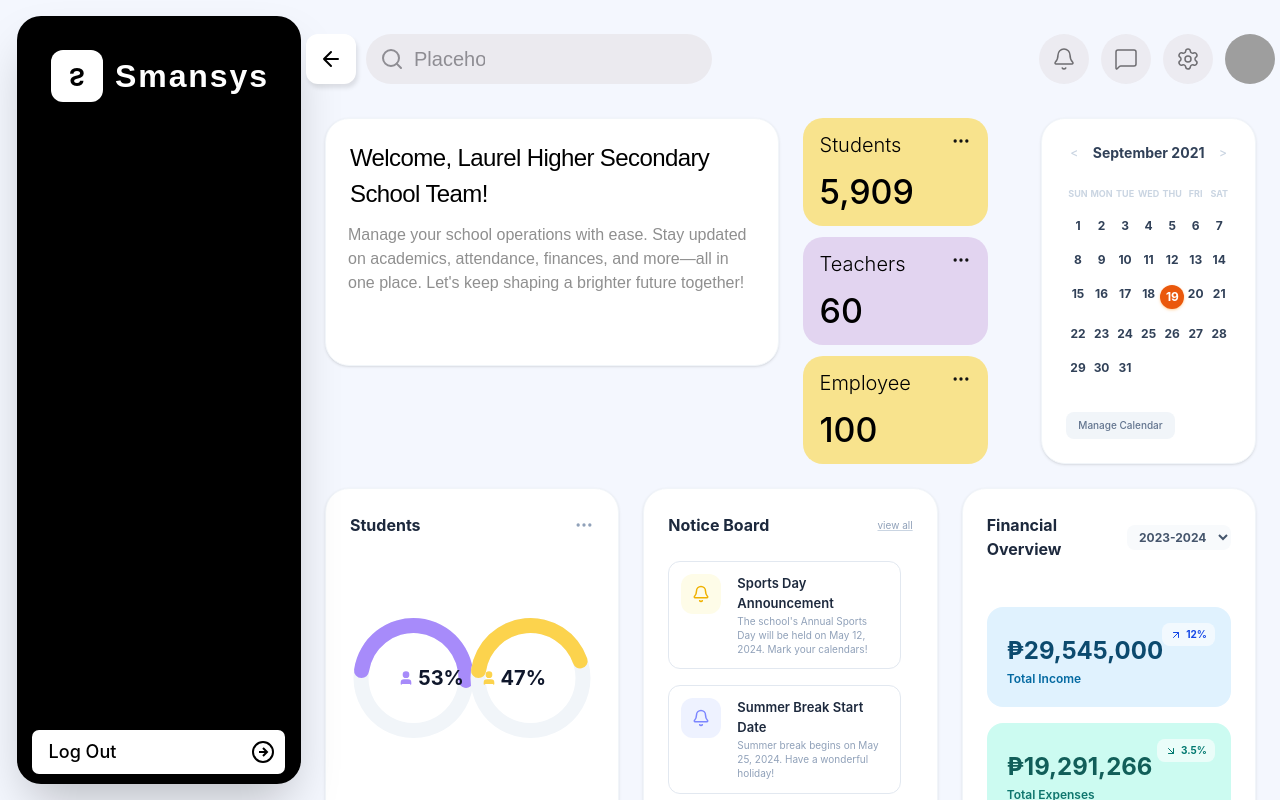
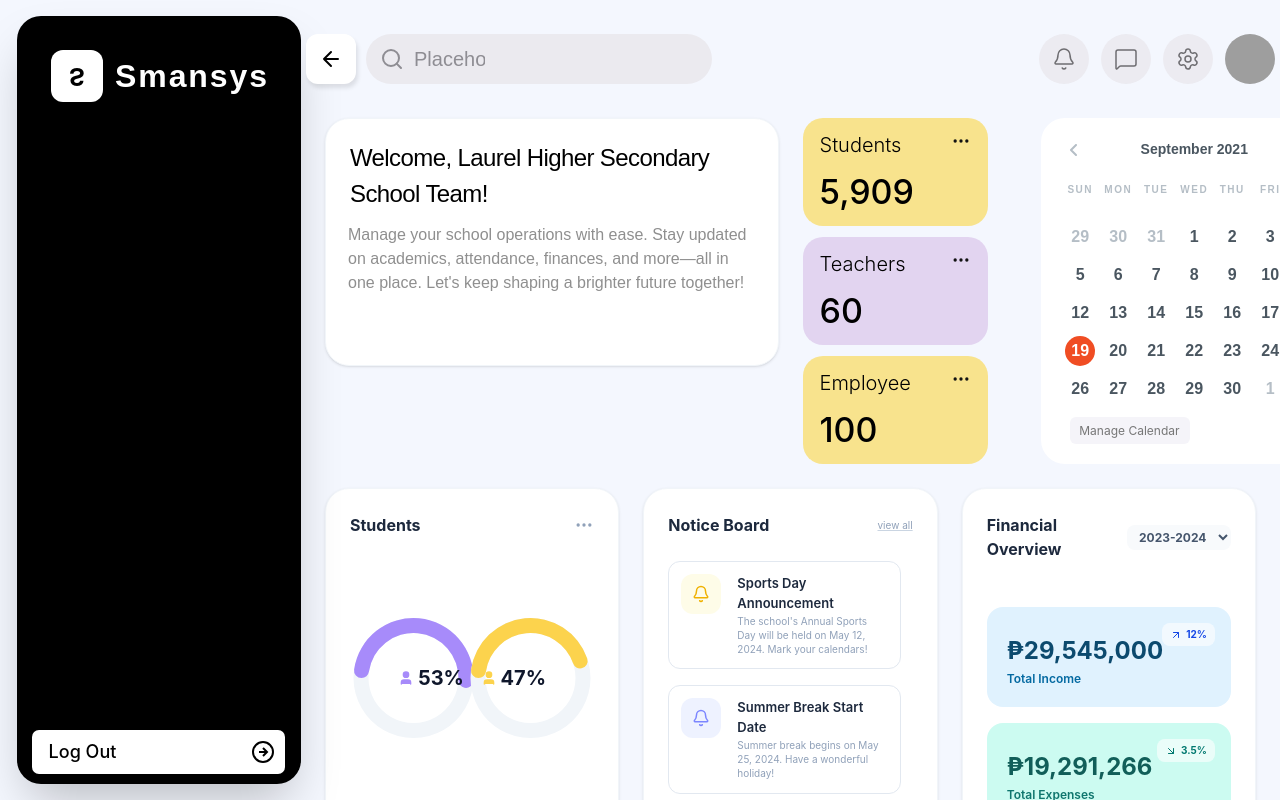
Before and after one commit to krukru741/School-Management-System, a React (Vite) app: page /dashboard in a window 1280 px wide. Built offline with nearby package versions, Linux system fonts and the light colour scheme; sample sign-in values are in the browser's storage; grey boxes are pictures that could not be loaded.

Commit message:
feat: add interactive school dashboard page with statistics and calendar widgets

```diff
--- a/src/pages/Dashboard.jsx
+++ b/src/pages/Dashboard.jsx
@@ -114,34 +114,90 @@ const AdminDashboard = ({ user }) => {
         </div>
 
         {/* Calendar Widget */}
-        <div className="bg-white rounded-[24px] p-6 shadow-sm flex flex-col border border-slate-100 h-full">
-          <div className="flex justify-between items-center text-sm font-bold text-slate-700 mb-6 px-1">
-            <span className="cursor-pointer text-slate-300 hover:text-slate-500 font-medium text-xs">&lt;</span>
-            <span className="text-sm">September 2021</span>
-            <span className="cursor-pointer text-slate-300 hover:text-slate-500 font-medium text-xs">&gt;</span>
+        <div className="w-[306px] h-[346px] bg-[#FFFFFF] rounded-[24px] relative shrink-0">
+
+          {/* Header (Month & Arrows) */}
+          <div className="absolute left-[24px] top-[24px] w-[258px] h-[16px] flex justify-between items-start">
+            <div className="w-[16px] h-[16px] flex items-center justify-center shrink-0">
+              <svg width="8" height="12" viewBox="0 0 8 12" fill="none" stroke="#B5BEC6" strokeWidth="2" strokeLinecap="round" strokeLinejoin="round">
+                <path d="M7 1L2 6l5 5" />
+              </svg>
+            </div>
+            <div className="w-[110px] h-[14px] text-center" style={{ fontFamily: 'Avenir Next LT Pro, sans-serif', fontWeight: 600, fontSize: '14px', lineHeight: '14px', color: '#4A5660' }}>
+              September 2021
+            </div>
+            <div className="w-[16px] h-[16px] flex items-center justify-center shrink-0">
+              <svg width="8" height="12" viewBox="0 0 8 12" fill="none" stroke="#B5BEC6" strokeWidth="2" strokeLinecap="round" strokeLinejoin="round">
+                <path d="M1 1l5 5-5 5" />
+              </svg>
+            </div>
           </div>
 
-          <div className="grid grid-cols-7 gap-y-4 text-center text-[9px] font-bold text-slate-300 mb-4">
-            <div>SUN</div><div>MON</div><div>TUE</div><div>WED</div><div>THU</div><div>FRI</div><div>SAT</div>
+          {/* Days */}
+          <div className="absolute left-[24px] top-[62px] w-[258px] h-[20px] flex gap-[8px]">
+            {['SUN', 'MON', 'TUE', 'WED', 'THU', 'FRI', 'SAT'].map((day, i) => (
+              <div key={i} className="flex-1 h-[20px] flex items-center justify-center">
+                <span style={{ fontFamily: 'Avenir Next LT Pro, sans-serif', fontWeight: 600, fontSize: '10px', lineHeight: '12px', letterSpacing: '1.5px', textTransform: 'uppercase', color: '#B5BEC6' }}>
+                  {day}
+                </span>
+              </div>
+            ))}
           </div>
 
-          <div className="grid grid-cols-7 gap-y-4 text-center text-[12px] font-bold text-slate-700 flex-1 content-start">
-            <div>1</div><div>2</div><div>3</div><div>4</div><div>5</div><div>6</div><div>7</div>
-
-            <div>8</div><div>9</div><div>10</div><div>11</div><div>12</div><div>13</div><div>14</div>
-
-            <div>15</div><div>16</div><div>17</div><div>18</div>
-            <div className="relative z-10"><span className="bg-[#EA580C] text-white w-6 h-6 rounded-full flex items-center justify-center mx-auto shadow-sm shadow-orange-200">19</span></div>
-            <div>20</div><div>21</div>
-
-            <div>22</div><div>23</div><div>24</div><div>25</div><div>26</div><div>27</div><div>28</div>
-
-            <div>29</div><div>30</div><div>31</div>
+          {/* Dates Grid */}
+          <div className="absolute left-[24px] top-[104px] w-[258px] h-[182px] flex flex-col gap-[8px]">
+            {/* Row 1 */}
+            <div className="w-[258px] h-[30px] flex gap-[8px]">
+              {['29', '30', '31', '1', '2', '3', '4'].map((date, i) => (
+                <div key={i} className="w-[30px] h-[30px] flex items-center justify-center">
+                  <span style={{ fontFamily: 'Avenir Next LT Pro, sans-serif', fontWeight: 600, fontSize: '16px', lineHeight: '18px', color: i < 3 ? '#B5BEC6' : '#4A5660' }}>{date}</span>
+                </div>
+              ))}
+            </div>
+            {/* Row 2 */}
+            <div className="w-[258px] h-[30px] flex gap-[8px]">
+              {['5', '6', '7', '8', '9', '10', '11'].map((date, i) => (
+                <div key={i} className="w-[30px] h-[30px] flex items-center justify-center">
+                  <span style={{ fontFamily: 'Avenir Next LT Pro, sans-serif', fontWeight: 600, fontSize: '16px', lineHeight: '18px', color: '#4A5660' }}>{date}</span>
+                </div>
+              ))}
+            </div>
+            {/* Row 3 */}
+            <div className="w-[258px] h-[30px] flex gap-[8px]">
+              {['12', '13', '14', '15', '16', '17', '18'].map((date, i) => (
+                <div key={i} className="w-[30px] h-[30px] flex items-center justify-center">
+                  <span style={{ fontFamily: 'Avenir Next LT Pro, sans-serif', fontWeight: 600, fontSize: '16px', lineHeight: '18px', color: '#4A5660' }}>{date}</span>
+                </div>
+              ))}
+            </div>
+            {/* Row 4 */}
+            <div className="w-[258px] h-[30px] flex gap-[8px]">
+              {['19', '20', '21', '22', '23', '24', '25'].map((date, i) => {
+                const isActive = date === '19';
+                return (
+                  <div key={i} className={`w-[30px] h-[30px] flex items-center justify-center ${isActive ? 'bg-[#F04D23] rounded-[29px]' : ''}`}>
+                    <span style={{ fontFamily: 'Avenir Next LT Pro, sans-serif', fontWeight: 600, fontSize: '16px', lineHeight: '18px', color: isActive ? '#FFFFFF' : '#4A5660' }}>{date}</span>
+                  </div>
+                );
+              })}
+            </div>
+            {/* Row 5 */}
+            <div className="w-[258px] h-[30px] flex gap-[8px]">
+              {['26', '27', '28', '29', '30', '1', '2'].map((date, i) => (
+                <div key={i} className="w-[30px] h-[30px] flex items-center justify-center">
+                  <span style={{ fontFamily: 'Avenir Next LT Pro, sans-serif', fontWeight: 600, fontSize: '16px', lineHeight: '18px', color: i >= 5 ? '#B5BEC6' : '#4A5660' }}>{date}</span>
+                </div>
+              ))}
+            </div>
           </div>
 
-          <div className="mt-4 flex">
-            <span className="text-[10px] text-slate-500 font-medium bg-slate-100 px-3 py-1.5 rounded-lg cursor-pointer hover:bg-slate-200 transition-colors">Manage Calendar</span>
+          {/* Add Btn */}
+          <div className="absolute left-[29px] top-[299px] w-[120px] h-[27px] bg-[#F5F4F9] rounded-[6px] flex items-center px-[9px]">
+            <span style={{ fontFamily: 'Inter, sans-serif', fontWeight: 400, fontSize: '12px', lineHeight: '14px', color: '#777777' }}>
+              Manage Calendar
+            </span>
           </div>
+
         </div>
 
       </div>
@@ -161,15 +217,15 @@ const AdminDashboard = ({ user }) => {
               <ResponsiveContainer width="100%" height="100%">
                 <PieChart>
                   {/* Boys Donut */}
-                  <Pie data={[{value: 100}]} cx="25%" cy="50%" innerRadius={45} outerRadius={60} dataKey="value" stroke="none" fill="#F1F5F9" />
-                  <Pie data={[{value: 53}, {value: 47}]} cx="25%" cy="50%" innerRadius={45} outerRadius={60} startAngle={180} endAngle={-180} dataKey="value" stroke="none" cornerRadius={20}>
+                  <Pie data={[{ value: 100 }]} cx="25%" cy="50%" innerRadius={45} outerRadius={60} dataKey="value" stroke="none" fill="#F1F5F9" />
+                  <Pie data={[{ value: 53 }, { value: 47 }]} cx="25%" cy="50%" innerRadius={45} outerRadius={60} startAngle={180} endAngle={-180} dataKey="value" stroke="none" cornerRadius={20}>
                     <Cell fill="#A78BFA" />
                     <Cell fill="transparent" />
                   </Pie>
 
                   {/* Girls Donut */}
-                  <Pie data={[{value: 100}]} cx="75%" cy="50%" innerRadius={45} outerRadius={60} dataKey="value" stroke="none" fill="#F1F5F9" />
-                  <Pie data={[{value: 47}, {value: 53}]} cx="75%" cy="50%" innerRadius={45} outerRadius={60} startAngle={180} endAngle={-180} dataKey="value" stroke="none" cornerRadius={20}>
+                  <Pie data={[{ value: 100 }]} cx="75%" cy="50%" innerRadius={45} outerRadius={60} dataKey="value" stroke="none" fill="#F1F5F9" />
+                  <Pie data={[{ value: 47 }, { value: 53 }]} cx="75%" cy="50%" innerRadius={45} outerRadius={60} startAngle={180} endAngle={-180} dataKey="value" stroke="none" cornerRadius={20}>
                     <Cell fill="#FCD34D" />
                     <Cell fill="transparent" />
                   </Pie>
@@ -273,11 +329,11 @@ const AdminDashboard = ({ user }) => {
             <ResponsiveContainer width="100%" height="100%">
               <LineChart data={earningsData}>
                 <CartesianGrid strokeDasharray="3 3" vertical={false} stroke="#f1f5f9" />
-                <XAxis dataKey="name" axisLine={false} tickLine={false} tick={{fill: '#94a3b8', fontSize: 10, fontWeight: 'bold'}} dy={10} />
-                <YAxis axisLine={false} tickLine={false} tick={{fill: '#94a3b8', fontSize: 10, fontWeight: 'bold'}} dx={-10} tickFormatter={(val) => `${val}K`} />
-                <Tooltip cursor={{stroke: '#e2e8f0', strokeWidth: 1}} contentStyle={{borderRadius: '12px', border: 'none', boxShadow: '0 4px 6px -1px rgb(0 0 0 / 0.1)'}} />
-                <Line type="monotone" dataKey="income" stroke="#60A5FA" strokeWidth={3} dot={{r:4, strokeWidth:2, fill:'#fff'}} activeDot={{r: 6}} />
-                <Line type="monotone" dataKey="expense" stroke="#C084FC" strokeWidth={3} dot={{r:4, strokeWidth:2, fill:'#fff'}} activeDot={{r: 6}} />
+                <XAxis dataKey="name" axisLine={false} tickLine={false} tick={{ fill: '#94a3b8', fontSize: 10, fontWeight: 'bold' }} dy={10} />
+                <YAxis axisLine={false} tickLine={false} tick={{ fill: '#94a3b8', fontSize: 10, fontWeight: 'bold' }} dx={-10} tickFormatter={(val) => `${val}K`} />
+                <Tooltip cursor={{ stroke: '#e2e8f0', strokeWidth: 1 }} contentStyle={{ borderRadius: '12px', border: 'none', boxShadow: '0 4px 6px -1px rgb(0 0 0 / 0.1)' }} />
+                <Line type="monotone" dataKey="income" stroke="#60A5FA" strokeWidth={3} dot={{ r: 4, strokeWidth: 2, fill: '#fff' }} activeDot={{ r: 6 }} />
+                <Line type="monotone" dataKey="expense" stroke="#C084FC" strokeWidth={3} dot={{ r: 4, strokeWidth: 2, fill: '#fff' }} activeDot={{ r: 6 }} />
               </LineChart>
             </ResponsiveContainer>
           </div>
```
Lines whose indentation alone changed are shown as unchanged.
